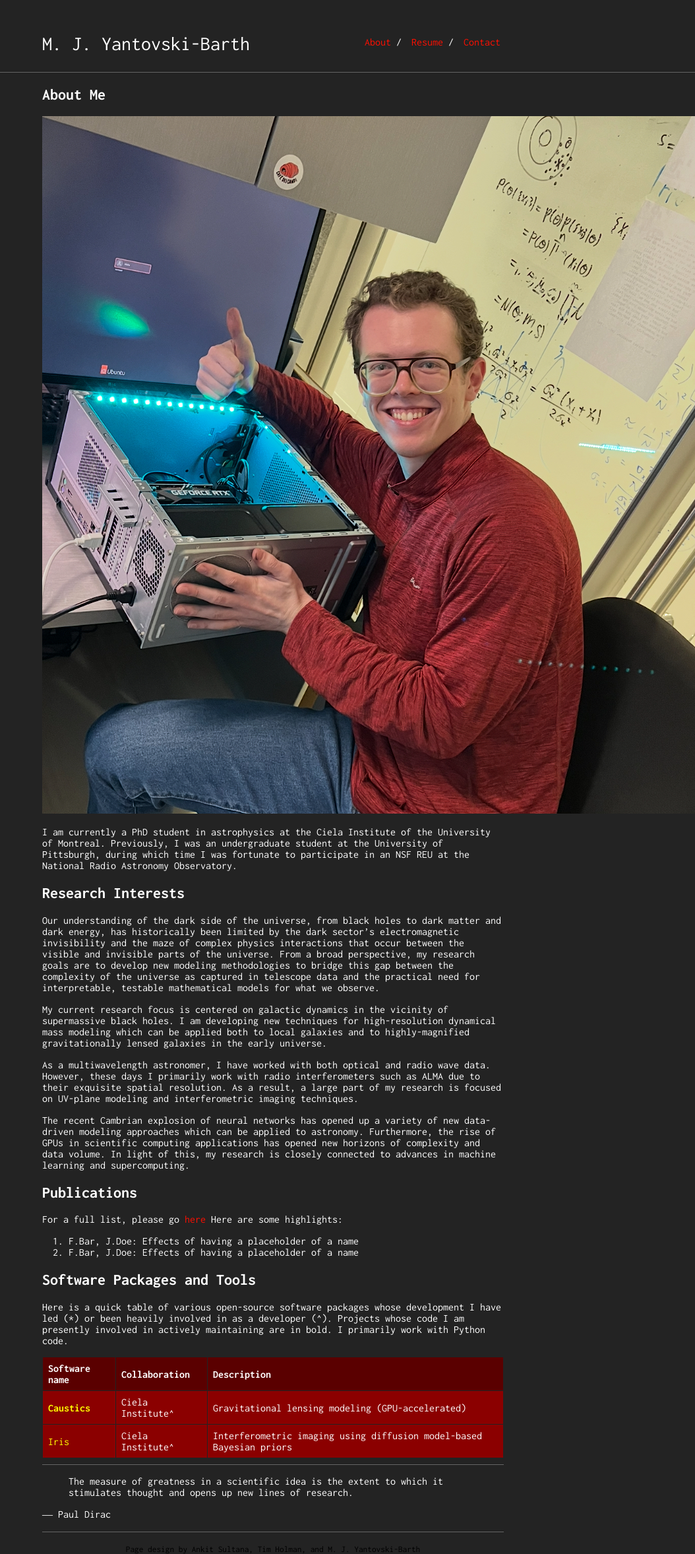
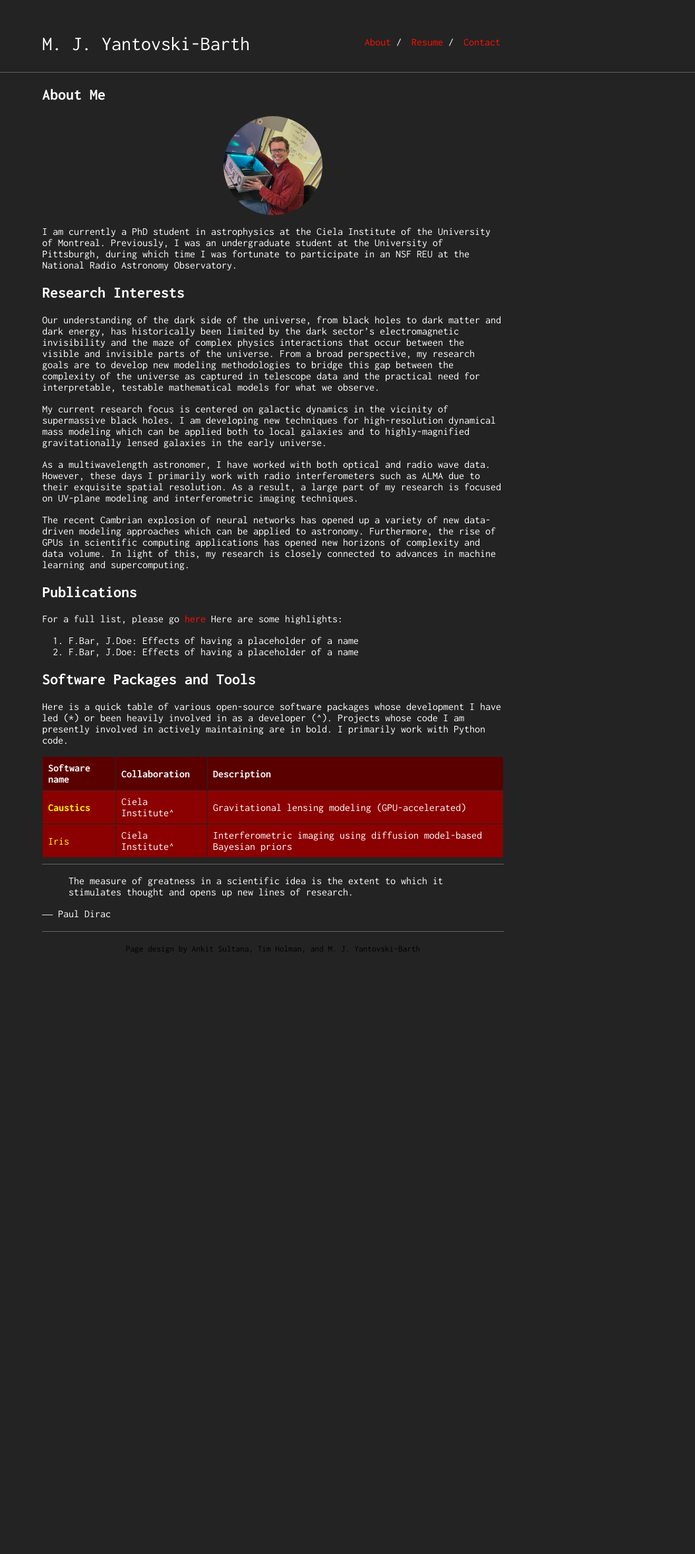
Before and after one commit to mjyb16/mjyb16.github.io, a Jekyll site: the page built from index.md, in a window 1280 px wide. Shown: the whole page at 66% size, without its empty margins (226-1280 px from the left). Built offline with Jekyll 4.4.1, drawn with Linux system fonts in a browser that asks for light colours; our own code applies the rules of GitHub Pages for plain Markdown files; after the commit the page ends 1445 px from its top, so only the background shows below that.

Commit message:
Resize again

```diff
--- a/_sass/_style.scss
+++ b/_sass/_style.scss
@@ -158,3 +158,15 @@ table a {
 table a:hover {
     text-decoration: underline; // Add underline on hover for better visibility
 }
+
+/* Add this at the end to ensure it overrides any other styles */
+body .content .profile-picture {
+    max-height: 150px;
+    max-width: 150px;
+    width: 150px !important;
+    height: 150px !important;
+    border-radius: 50% !important;
+    object-fit: cover;
+    margin: 10px auto;
+    display: block;
+}
```
